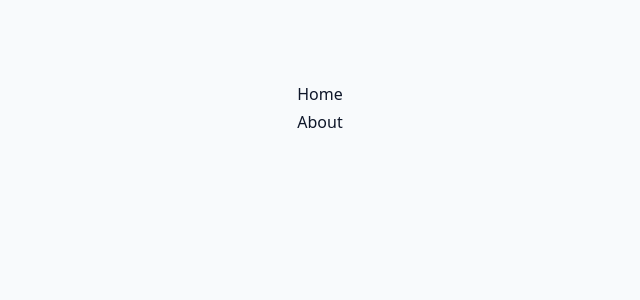
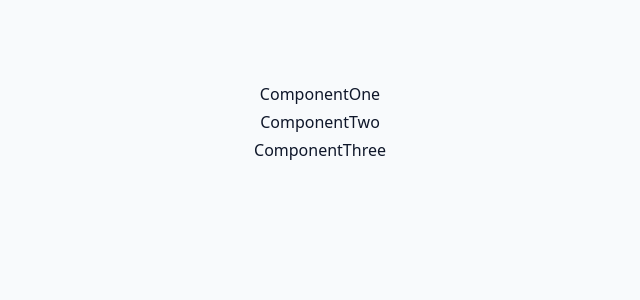
Before and after one commit to emmeiwhite/advanced-react-2024, a React (Vite) app: page / in a window 1280 px wide. Shown: the top 300 px of the page, without its empty margins (320-960 px from the left). Built offline with nearby package versions, Linux system fonts and the light colour scheme.

Commit message:
Project structures covered!!!

```diff
--- a/src/App.jsx
+++ b/src/App.jsx
@@ -1,11 +1,9 @@
-// import Starter from './../src/tutorial/02-useEffect/starter/05-cleanup-function'
+import ExampleThree from './tutorial/04-project-structure/starter/Example'
 
-import { Home, About } from './tutorial/04-project-structure/starter/Pages'
 function App() {
   return (
     <div className="container">
-      <Home />
-      <About />
+      <ExampleThree />
     </div>
   )
 }
--- /dev/null
+++ b/src/tutorial/04-project-structure/starter/Example/ComponentOne.jsx
@@ -0,0 +1,3 @@
+export default function ComponentOne() {
+  return <div>ComponentOne</div>
+}
--- /dev/null
+++ b/src/tutorial/04-project-structure/starter/Example/ComponentThree.jsx
@@ -0,0 +1,3 @@
+export default function ComponentThree() {
+  return <div>ComponentThree</div>
+}
--- /dev/null
+++ b/src/tutorial/04-project-structure/starter/Example/ComponentTwo.jsx
@@ -0,0 +1,3 @@
+export default function ComponentTwo() {
+  return <div>ComponentTwo</div>
+}
--- /dev/null
+++ b/src/tutorial/04-project-structure/starter/Example/index.jsx
@@ -0,0 +1,13 @@
+import ComponentOne from './ComponentOne'
+import ComponentTwo from './ComponentTwo'
+import ComponentThree from './ComponentThree'
+
+export default function ExampleThree() {
+  return (
+    <div>
+      <ComponentOne />
+      <ComponentTwo />
+      <ComponentThree />
+    </div>
+  )
+}
```
